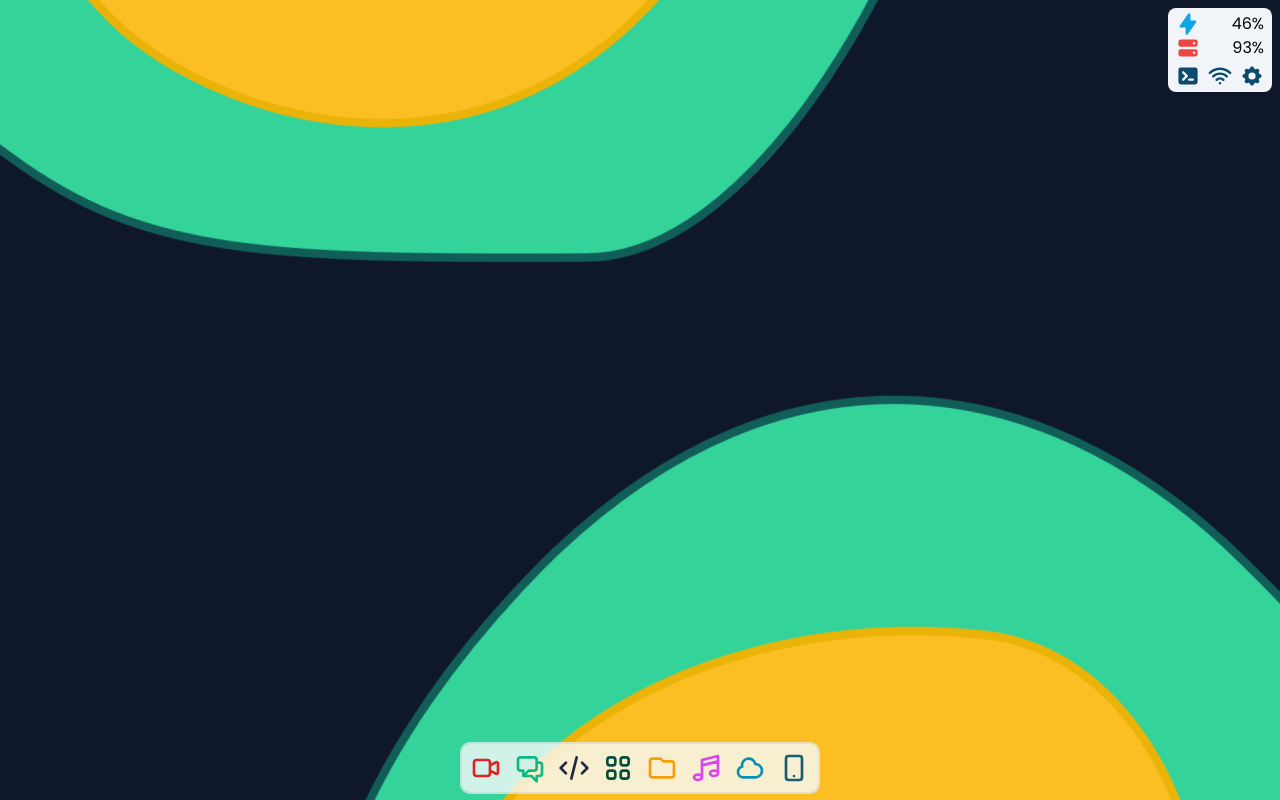
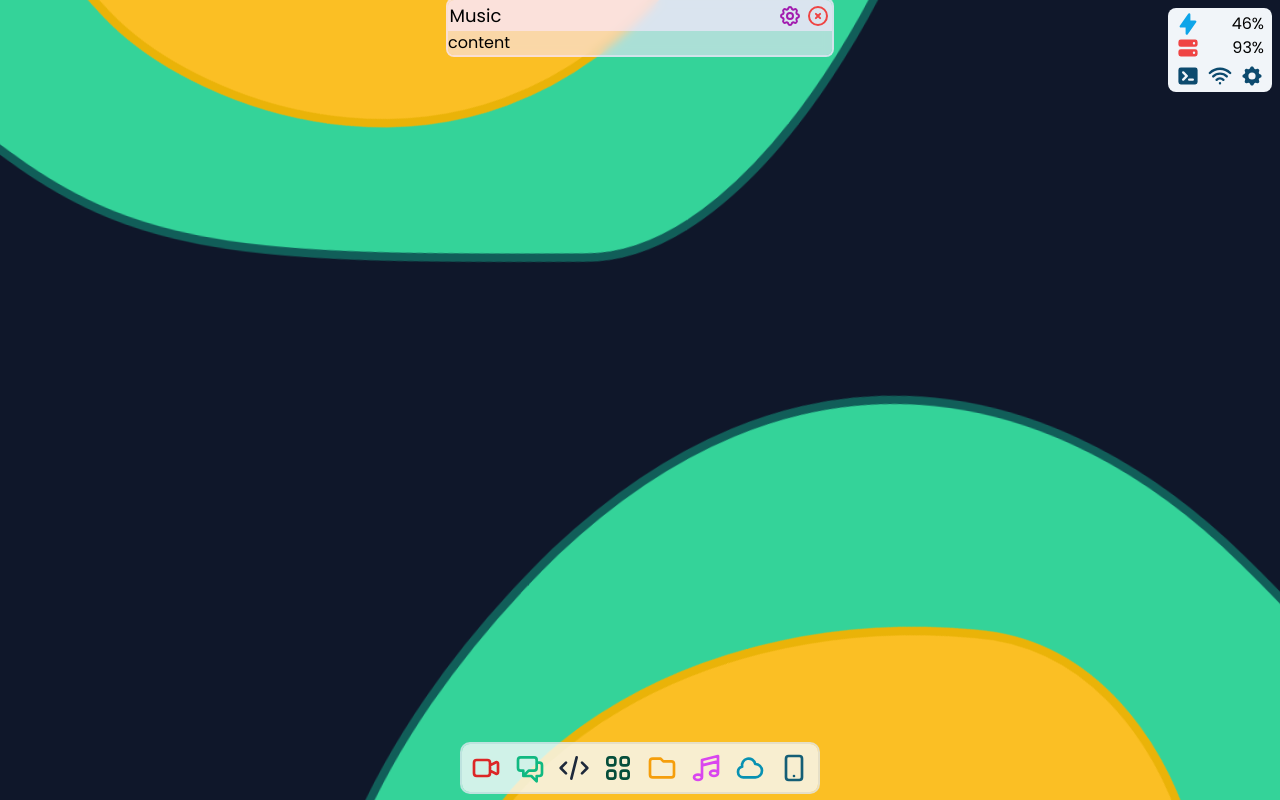
Before and after one commit to pushkarydv/NextOS, a Next.js app: page / in a window 1280 px wide. Built offline with nearby package versions, Linux system fonts and the light colour scheme.

Commit message:
added base app

```diff
--- a/pages/index.js
+++ b/pages/index.js
@@ -1,5 +1,6 @@
 import Head from "next/head";
 import Accessbar from "../components/Accessbar";
+import BaseApp from "../components/BaseApp";
 import Widget from "../components/Widget";
 
 export default function Home() {
@@ -11,10 +12,11 @@ export default function Home() {
           name="description"
           content="A next generations OS design built for fun using Next Js and Tailwind CSS"
         />
-        <link rel="icon" href="/favicon.ico" />
+        <link rel="icon" href="/logo.png" />
       </Head>
       <div className="w-full h-screen relative">
         <Widget />
+        <BaseApp />
         <Accessbar />
       </div>
     </>
```
